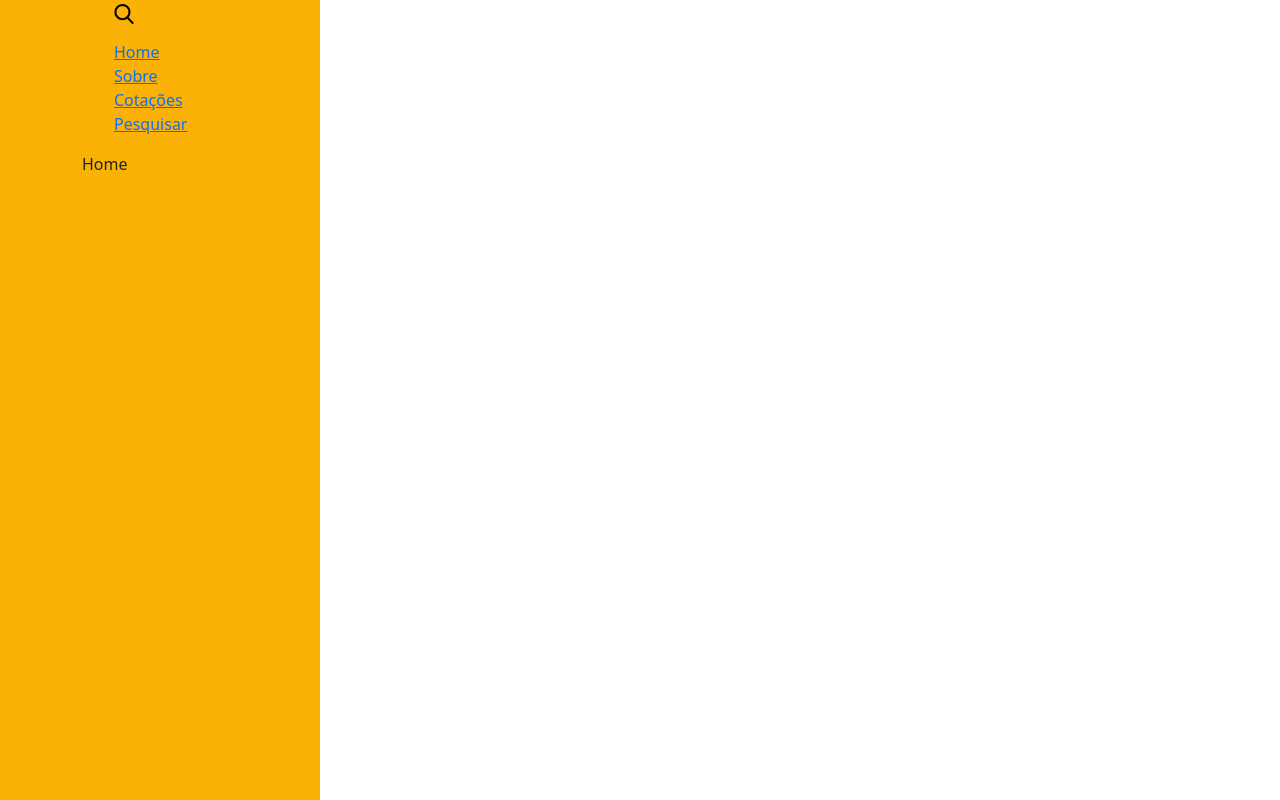
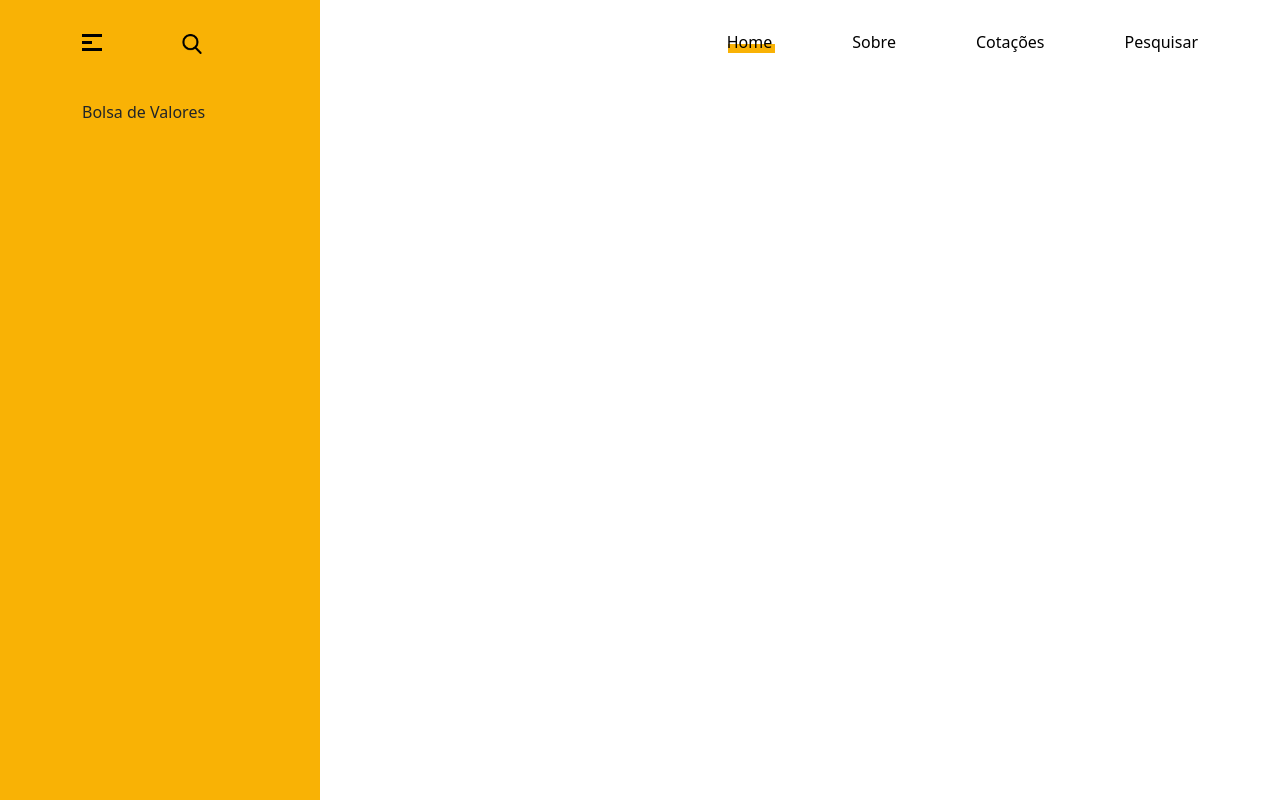
Before and after one commit to souzafcharles/NeuralFinanceProject, an Angular app: page / in a window 1280 px wide. Built offline with nearby package versions, Linux system fonts and the light colour scheme.

Commit message:
Setup layout pages

```diff
--- a/package.json
+++ b/package.json
@@ -14,6 +14,7 @@
     "@angular/common": "^15.2.0",
     "@angular/compiler": "^15.2.0",
     "@angular/core": "^15.2.0",
+    "@angular/flex-layout": "^15.0.0-beta.42",
     "@angular/forms": "^15.2.0",
     "@angular/localize": "^15.2.6",
     "@angular/platform-browser": "^15.2.0",
--- a/src/app/app.module.ts
+++ b/src/app/app.module.ts
@@ -1,16 +1,15 @@
 import { NgModule } from '@angular/core';
 import { NgbModule } from '@ng-bootstrap/ng-bootstrap';
 import { BrowserModule } from '@angular/platform-browser';
-
+import { FlexLayoutModule } from '@angular/flex-layout';
 import { AppRoutingModule } from './app-routing.module';
 import { AppComponent } from './app.component';
 import { HeaderComponent } from './header/header.component';
 import { HomeComponent } from './home/home.component';
 
-
 @NgModule({
   declarations: [AppComponent, HeaderComponent, HomeComponent],
-  imports: [BrowserModule, AppRoutingModule, NgbModule],
+  imports: [BrowserModule, AppRoutingModule, NgbModule, FlexLayoutModule],
   providers: [],
   bootstrap: [AppComponent],
 })
--- a/src/app/header/header.component.html
+++ b/src/app/header/header.component.html
@@ -1,18 +1,20 @@
-<header>
+<header style="width: 100%;">
     <div class="container">
         <div class="row">
-            <div class="col-sm-12">
+            <div class="col-sm-12 p-flex p-flex-align-center p-flex-jc-sb">
                 <ul>
-                    <li>
-
+                    <li class="p-hamburger">
+                        <span></span>
+                        <span></span>
+                        <span></span>
                     </li>
                     <li>
-                        <img src="assets/img/search.png" alt="The icon for search" width="20"/>
+                        <img class="p-cursor" src="assets/img/search.png" alt="The icon for search" width="20"/>
                     </li>
                 </ul>
                 <ul>
                     <li>
-                        <a href="#">Home</a>
+                        <a href="#" [routerLink]="['/']" [routerLinkActive]="['is-active']">Home</a>
                     </li>
                     <li>
                         <a href="#">Sobre</a>
--- a/src/app/header/header.component.less
+++ b/src/app/header/header.component.less
@@ -0,0 +1,48 @@
+header {
+  padding: 30px 0;
+}
+.p-hamburger {
+  cursor: pointer;
+}
+.p-hamburger span {
+  width: 20px;
+  height: 3px;
+  background: #000;
+  display: block;
+  margin-bottom: 4px;
+}
+.p-hamburger span:last-child {
+  margin-bottom: 0;
+}
+.p-hamburger span:nth-child(2) {
+  width: 10px;
+}
+header ul {
+  display: flex;
+  align-items: center;
+}
+header ul li {
+  padding: 0 40px;
+}
+header ul li:first-child {
+  padding-left: 0;
+}
+header ul li:last-child {
+  padding-right: 0;
+}
+header ul li a {
+  color: #000000;
+  font-weight: 500;
+  position: relative;
+}
+header ul li a:hover::after,
+header ul li a.is-active::after {
+  content: "";
+  background: #f9b205;
+  height: 9px;
+  position: absolute;
+  left: 1px;
+  z-index: -1;
+  bottom: 0;
+  right: -3px;
+}
--- a/src/app/home/home.component.html
+++ b/src/app/home/home.component.html
@@ -1,7 +1,7 @@
 <section>
   <div class="container">
     <div class="row">
-      <div class="col-sm-12">Home</div>
+      <div class="col-sm-12">Bolsa de Valores</div>
     </div>
   </div>
 </section>
--- a/src/styles.less
+++ b/src/styles.less
@@ -1,22 +1,41 @@
 /* You can add global styles to this file, and also import other style files */
 @import "~bootstrap/dist/css/bootstrap.css";
 
-body{
+body {
   margin: 0;
-    padding:0;
+  padding: 0;
 }
-p{
-    margin:0;
+p {
+  margin: 0;
 }
-ul{
+ul {
   list-style-type: none;
+  padding: 0;
+
+}
+a, a:hover{
+    text-decoration: none;
+}
+
+/* Common */
+.p-cursor{
+  cursor:pointer
+}
+.p-flex {
+  display: flex;
+}
+.p-flex-align-center {
+  align-items: center;
+}
+.p-flex-jc-sb {
+  justify-content: space-between;
 }
 /* Wrapper Class */
-.p-wrapper{
-    position:relative
+.p-wrapper {
+  position: relative;
 }
-.p-wrapper::before{
-    content: '';
+.p-wrapper::before {
+  content: "";
   background: #f9b205;
   height: 100vh;
   width: 25vw;
```
Also changed, not shown: src/assets/img/logo.jpg (added), 1 other file (tests, documents, lock files or other folders). Lines whose indentation alone changed are shown as unchanged.
